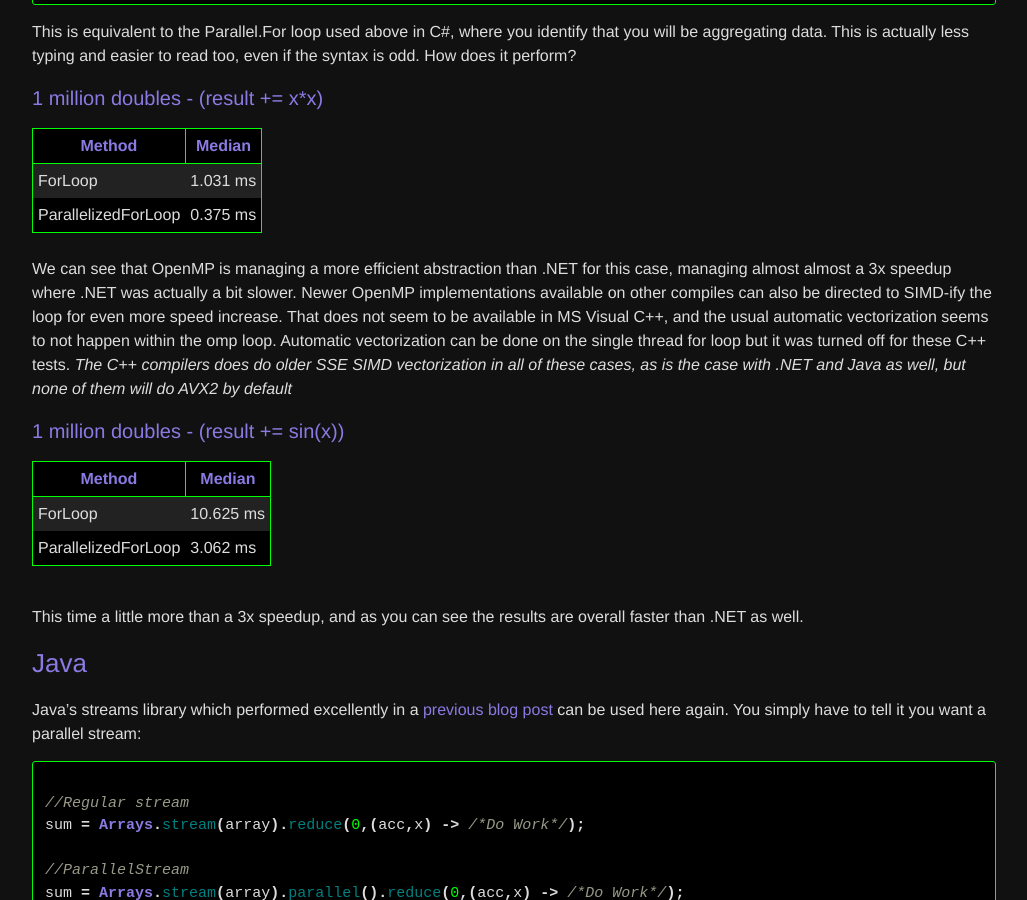
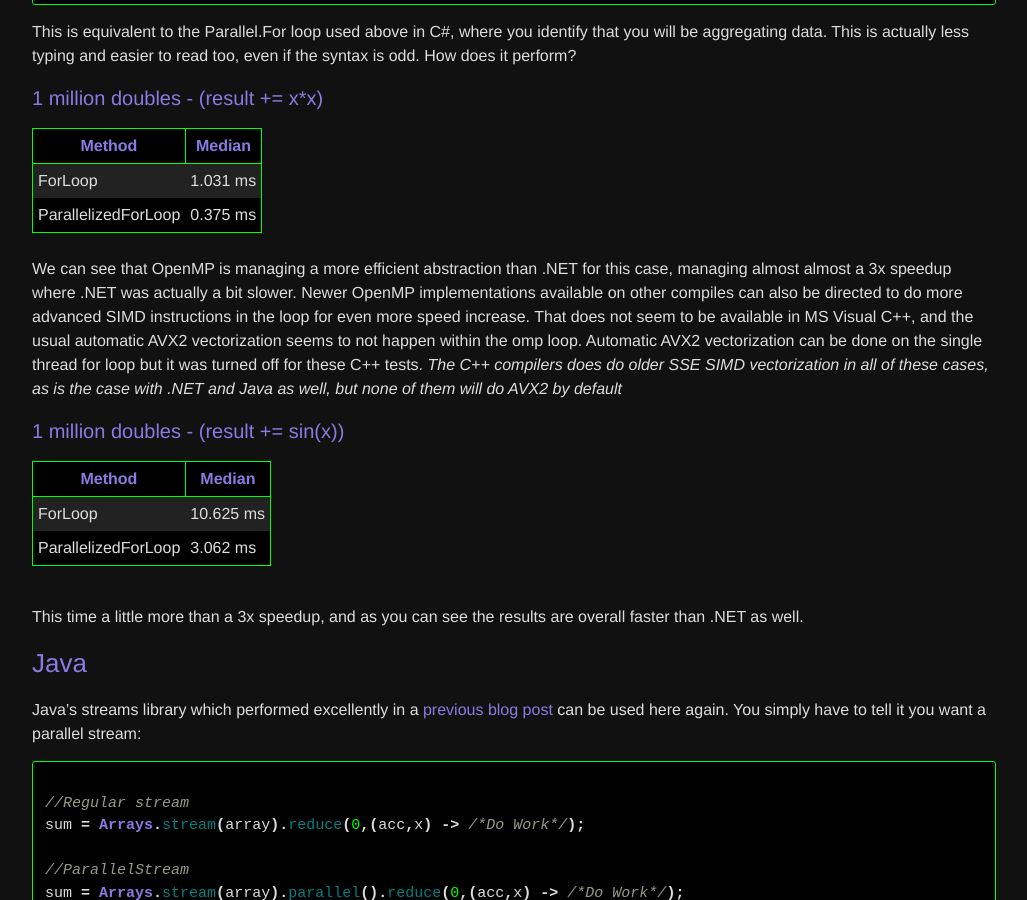
Before and after one commit to jackmott/jackmott.github.io, a Jekyll site: the page built from _posts/2016-8-30-think-before-you-parallelize.markdown, in a window 1280 px wide and 900 px high, scrolled down 4083 px. Shown: the whole window, without its empty margins (126-1153 px from the left). Built offline with Jekyll 4.4.1, drawn with Linux system fonts in a browser that asks for light colours.

Commit message:
avx clarify

```diff
--- a/_posts/2016-8-30-think-before-you-parallelize.markdown
+++ b/_posts/2016-8-30-think-before-you-parallelize.markdown
@@ -189,8 +189,8 @@ Method |     Median |
 
 <br/>
 We can see that OpenMP is managing a more efficient abstraction than .NET for this case, managing almost almost a 3x speedup where .NET was actually a bit slower.
-Newer OpenMP implementations available on other compiles can also be directed to SIMD-ify the loop for even more speed increase. That does not seem to be available
-in MS Visual C++, and the usual automatic vectorization seems to not happen within the omp loop. Automatic vectorization can be done on the single thread
+Newer OpenMP implementations available on other compiles can also be directed to do more advanced SIMD instructions in the loop for even more speed increase. That does not seem to be available
+in MS Visual C++, and the usual automatic AVX2 vectorization seems to not happen within the omp loop. Automatic AVX2 vectorization can be done on the single thread
 for loop but it was turned off for these C++ tests. *The C++ compilers does do older SSE SIMD vectorization in all of these cases, as is the case with .NET and Java as well, but
 none of them will do AVX2 by default*
 
```
